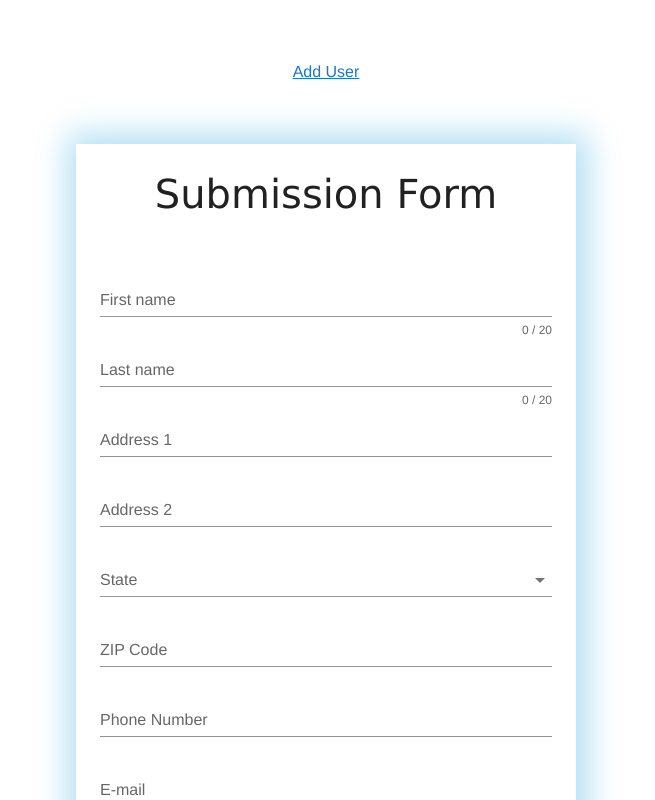
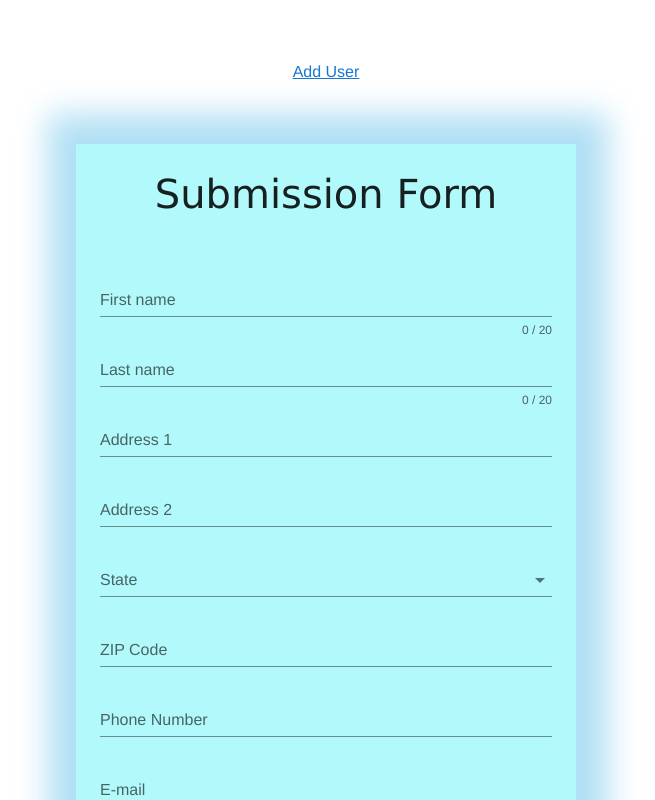
Before and after one commit to ronchhua/form, a Vue app: page /person-form in a window 1280 px wide. Shown: the top 800 px of the page, without its empty margins (314-969 px from the left). Built offline with nearby package versions, Linux system fonts and the light colour scheme.

Commit message:
finishing some aspects

```diff
--- a/src/components/Form.vue
+++ b/src/components/Form.vue
@@ -212,8 +212,10 @@ export default {
   -moz-osx-font-smoothing: grayscale;
   text-align: center;
   margin-top: 60px;
-  box-shadow: 2px 0px 30px 10px #0699dd50;
+  box-shadow: 2px 0px 30px 30px #0699dd50;
   width: 500px;
+
+  background-color: #0cebf350;
 
 }
 
--- a/src/components/Submission.vue
+++ b/src/components/Submission.vue
@@ -1,9 +1,9 @@
 <template>
   <div class="Submission">
-    <v-form v-model="validForm">
+    <v-form>
       <v-container>
 
-        <v-col cols="12" md="24">
+        <v-col cols=auto md="24">
             <v-text-field
               v-model="completedForm['firstName']"
               label="First name"
```
